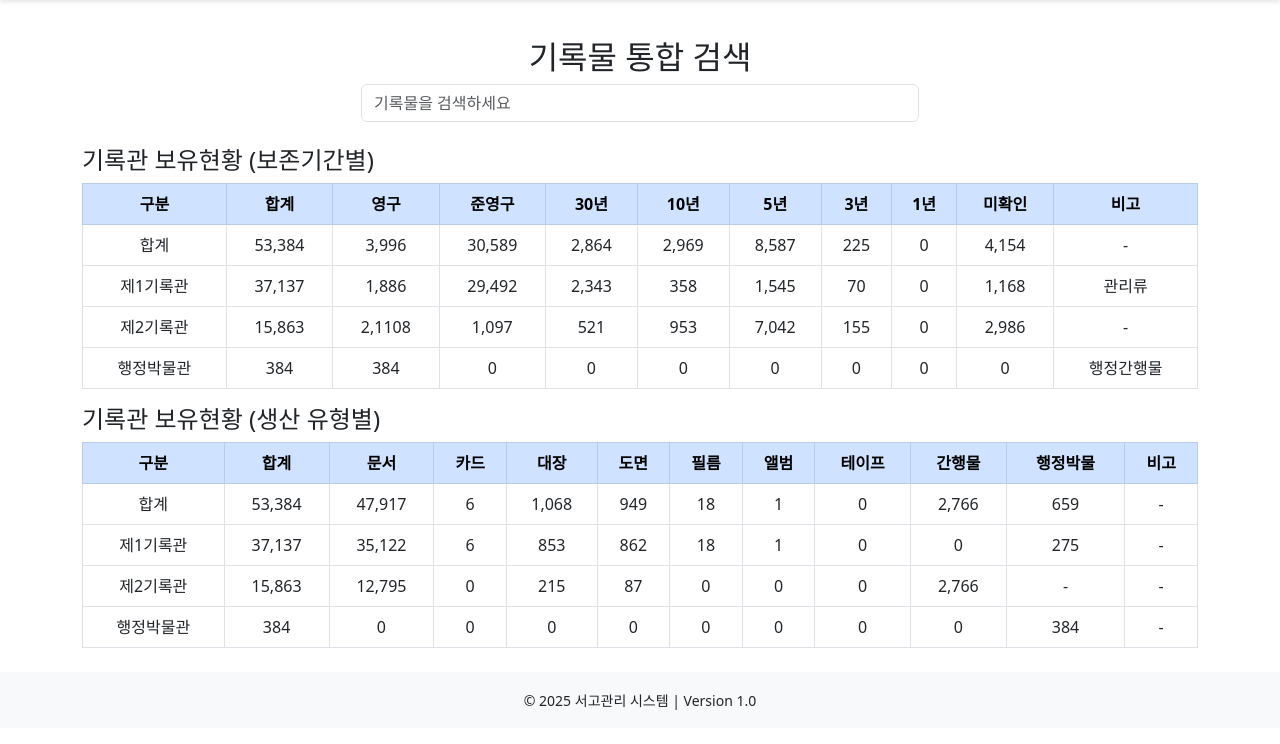
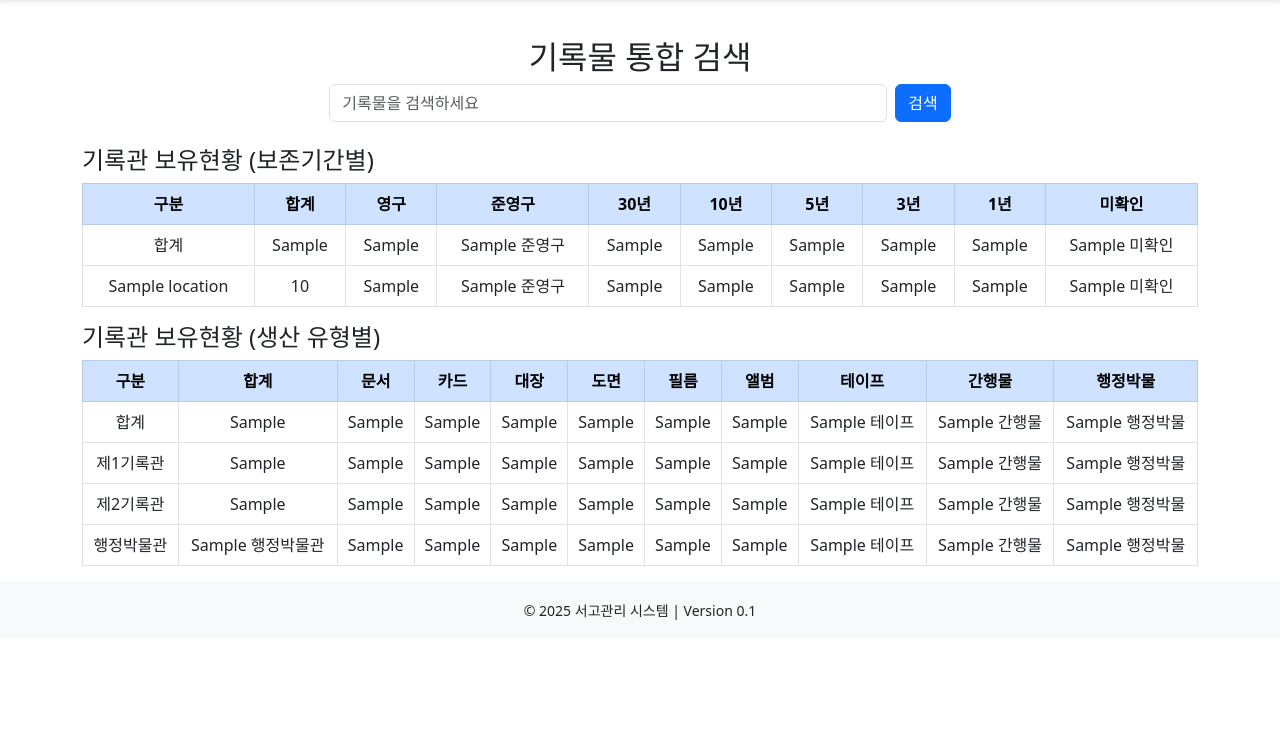
Before and after one commit to boiled-music/record_management, a Flask app: template templates/Main_Dashboard.html in a window 1280 px wide. Shown: the part 56-800 px from the top of the page. Run offline with Flask 3, Linux system fonts and the light colour scheme; the template is opened without the code that fills it: most values are stand-ins (such as "Sample title", 1, 10 or a date in 2020).

Commit message:
통계수정정

```diff
--- a/app.py
+++ b/app.py
@@ -1,5 +1,7 @@
-from flask import Flask, render_template, request
+from flask import Flask, render_template, request, send_file
 import mysql.connector
+import csv
+import io
 
 app = Flask(__name__)
 
@@ -14,10 +16,107 @@ def get_db_connection():
         collation='utf8mb4_general_ci'  # Collation 명시
     )
 
-# ✅ 메인 대시보드 페이지 (기본 페이지)
+# ✅ 보존기간 변환 매핑
+PRESERVATION_PERIOD_MAP = {
+    45: "영구",
+    40: "준영구",
+    30: "30년",
+    10: "10년",
+    5: "5년",
+    3: "3년",
+    1: "1년",
+    0: "미확인"
+}
+
+# ✅ 반출 순위 변환 매핑
+RETRIEVAL_PRIORITY_MAP = {
+    1: "1순위",
+    2: "2순위",
+    3: "3순위",
+    0: "미확인"
+}
+
+# ✅ 메인 대시보드 페이지 (통계 포함)
 @app.route('/')
 def main_dashboard():
-    return render_template('Main_Dashboard.html')  # 메인 대시보드 파일로 연결
+    conn = get_db_connection()
+    cursor = conn.cursor(dictionary=True)
+
+    # ✅ 보존기간별 통계 초기화
+    storage_data = {
+        "제1기록관": {p: 0 for p in PRESERVATION_PERIOD_MAP.values()},
+        "제2기록관": {p: 0 for p in PRESERVATION_PERIOD_MAP.values()},
+        "행정박물관": {p: 0 for p in PRESERVATION_PERIOD_MAP.values()}
+    }
+
+    total_sums = {p: 0 for p in PRESERVATION_PERIOD_MAP.values()}
+    total_sums["합계"] = 0  # 전체 합계 초기화
+
+    cursor.execute("""
+        SELECT storage_location, preservation_period, COUNT(*) AS total
+        FROM documents
+        WHERE storage_location IN ('제1기록관', '제2기록관', '행정박물관')
+        GROUP BY storage_location, preservation_period
+    """)
+
+    location_totals = {"제1기록관": 0, "제2기록관": 0, "행정박물관": 0}
+
+    for row in cursor.fetchall():
+        location = row["storage_location"]
+        period = PRESERVATION_PERIOD_MAP.get(row["preservation_period"], "미확인")
+
+        if location in storage_data:
+            storage_data[location][period] += row["total"]
+            location_totals[location] += row["total"]
+
+        total_sums[period] += row["total"]
+        total_sums["합계"] += row["total"]
+
+    # ✅ 생산 유형별 통계 초기화
+    format_data = {
+        "제1기록관": {f: 0 for f in ["문서", "카드", "대장", "도면", "필름", "앨범", "테이프", "간행물", "행정박물"]},
+        "제2기록관": {f: 0 for f in ["문서", "카드", "대장", "도면", "필름", "앨범", "테이프", "간행물", "행정박물"]},
+        "행정박물관": {f: 0 for f in ["문서", "카드", "대장", "도면", "필름", "앨범", "테이프", "간행물", "행정박물"]}
+    }
+
+    total_format_sums = {f: 0 for f in ["합계", "문서", "카드", "대장", "도면", "필름", "앨범", "테이프", "간행물", "행정박물"]}
+
+    location_format_totals = {"제1기록관": 0, "제2기록관": 0, "행정박물관": 0}
+
+    cursor.execute("""
+        SELECT storage_location, document_format, COUNT(*) AS total
+        FROM documents
+        WHERE storage_location IN ('제1기록관', '제2기록관', '행정박물관')
+        GROUP BY storage_location, document_format
+    """)
+
+    for row in cursor.fetchall():
+        location = row["storage_location"]
+        format_type = row["document_format"]
+
+        if location in format_data:
+            format_data[location][format_type] += row["total"]
+            location_format_totals[location] += row["total"]
+
+        total_format_sums[format_type] += row["total"]
+        total_format_sums["합계"] += row["total"]
+
+    cursor.close()
+    conn.close()
+
+    return render_template(
+        'Main_Dashboard.html',
+        storage_data=storage_data,
+        total_sums=total_sums,
+        format_data=format_data,
+        total_format_sums=total_format_sums,
+        location_totals=location_totals,
+        location_format_totals=location_format_totals
+    )
+
+if __name__ == '__main__':
+    app.run(debug=True)
+
 
 # ✅ 보유 문서 목록 페이지
 @app.route('/documents')
@@ -81,6 +180,11 @@ def documents():
     cursor.execute(query, params)
     documents = cursor.fetchall()
 
+    # ✅ 변환 적용 (보존기간, 반출 순위)
+    for doc in documents:
+        doc["preservation_period"] = PRESERVATION_PERIOD_MAP.get(doc["preservation_period"], "미확인")
+        doc["retrieval_priority"] = RETRIEVAL_PRIORITY_MAP.get(doc["retrieval_priority"], "미확인")
+
     # 전체 페이지 수 계산
     cursor.execute("SELECT COUNT(*) AS total FROM documents WHERE 1=1")
     total_documents = cursor.fetchone()['total']
@@ -105,6 +209,11 @@ def download_csv():
     cursor.execute("SELECT * FROM documents")
     documents = cursor.fetchall()
 
+    # ✅ 보존기간 및 반출 순위 변환 후 CSV 저장
+    for doc in documents:
+        doc["preservation_period"] = PRESERVATION_PERIOD_MAP.get(doc["preservation_period"], "미확인")
+        doc["retrieval_priority"] = RETRIEVAL_PRIORITY_MAP.get(doc["retrieval_priority"], "미확인")
+
     output = io.StringIO()
     writer = csv.DictWriter(output, fieldnames=documents[0].keys())
     writer.writeheader()
--- a/templates/Main_Dashboard.html
+++ b/templates/Main_Dashboard.html
@@ -28,15 +28,17 @@
         </div>
     </nav>
 
-    <!-- 메인 콘텐츠 -->
-    <div class="container my-4">
-        <div class="text-center mb-4">
+    <!-- ✅ 검색 기능 -->
+    <div class="container mt-4 text-center">
         <h2>기록물 통합 검색</h2>
-            <input type="text" class="form-control w-50 mx-auto" placeholder="기록물을 검색하세요">
+        <form method="GET" action="/documents" class="d-flex justify-content-center">
+            <input type="text" name="search_query" class="form-control w-50" placeholder="기록물을 검색하세요" value="{{ request.args.get('search_query', '') }}">
+            <button type="submit" class="btn btn-primary ms-2">검색</button>
+        </form>
     </div>
 
-        <!-- 통계자료 -->
-        <div class="statistics">
+    <!-- ✅ 기록관 보유현황 (보존기간별) -->
+    <div class="container mt-4">
         <h4>기록관 보유현황 (보존기간별)</h4>
         <table class="table table-bordered text-center">
             <thead class="table-primary">
@@ -51,29 +53,37 @@
                     <th>3년</th>
                     <th>1년</th>
                     <th>미확인</th>
-                        <th>비고</th>
                 </tr>
             </thead>
             <tbody>
                 <tr>
                     <td>합계</td>
-                        <td>53,384</td><td>3,996</td><td>30,589</td><td>2,864</td><td>2,969</td><td>8,587</td><td>225</td><td>0</td><td>4,154</td><td>-</td>
+                    <td>{{ total_sums["합계"] }}</td>
+                    <td>{{ total_sums["영구"] }}</td>
+                    <td>{{ total_sums["준영구"] }}</td>
+                    <td>{{ total_sums["30년"] }}</td>
+                    <td>{{ total_sums["10년"] }}</td>
+                    <td>{{ total_sums["5년"] }}</td>
+                    <td>{{ total_sums["3년"] }}</td>
+                    <td>{{ total_sums["1년"] }}</td>
+                    <td>{{ total_sums["미확인"] }}</td>
                 </tr>
+                {% for location, data in storage_data.items() %}
                 <tr>
-                        <td>제1기록관</td>
-                        <td>37,137</td><td>1,886</td><td>29,492</td><td>2,343</td><td>358</td><td>1,545</td><td>70</td><td>0</td><td>1,168</td><td>관리류</td>
+                    <td>{{ location }}</td>
+                    <td>{{ location_totals[location] }}</td>
+                    <td>{{ data["영구"] }}</td>
+                    <td>{{ data["준영구"] }}</td>
+                    <td>{{ data["30년"] }}</td>
+                    <td>{{ data["10년"] }}</td>
+                    <td>{{ data["5년"] }}</td>
+                    <td>{{ data["3년"] }}</td>
+                    <td>{{ data["1년"] }}</td>
+                    <td>{{ data["미확인"] }}</td>
                 </tr>
-                    <tr>
-                        <td>제2기록관</td>
-                        <td>15,863</td><td>2,1108</td><td>1,097</td><td>521</td><td>953</td><td>7,042</td><td>155</td><td>0</td><td>2,986</td><td>-</td>
-                    </tr>
-                    <tr>
-                        <td>행정박물관</td>
-                        <td>384</td><td>384</td><td>0</td><td>0</td><td>0</td><td>0</td><td>0</td><td>0</td><td>0</td><td>행정간행물</td>
-                    </tr>
+                {% endfor %}
             </tbody>
         </table>
-
         <h4>기록관 보유현황 (생산 유형별)</h4>
         <table class="table table-bordered text-center">
             <thead class="table-primary">
@@ -89,34 +99,47 @@
                     <th>테이프</th>
                     <th>간행물</th>
                     <th>행정박물</th>
-                        <th>비고</th>
                 </tr>
             </thead>
             <tbody>
+                <!-- ✅ 전체 합계 -->
                 <tr>
                     <td>합계</td>
-                        <td>53,384</td><td>47,917</td><td>6</td><td>1,068</td><td>949</td><td>18</td><td>1</td><td>0</td><td>2,766</td><td>659</td><td>-</td>
+                    <td>{{ total_format_sums["합계"] }}</td>
+                    <td>{{ total_format_sums["문서"] }}</td>
+                    <td>{{ total_format_sums["카드"] }}</td>
+                    <td>{{ total_format_sums["대장"] }}</td>
+                    <td>{{ total_format_sums["도면"] }}</td>
+                    <td>{{ total_format_sums["필름"] }}</td>
+                    <td>{{ total_format_sums["앨범"] }}</td>
+                    <td>{{ total_format_sums["테이프"] }}</td>
+                    <td>{{ total_format_sums["간행물"] }}</td>
+                    <td>{{ total_format_sums["행정박물"] }}</td>
                 </tr>
+
+                <!-- ✅ 제1기록관, 제2기록관, 행정박물관 개별 데이터 추가 -->
+                {% for location in ["제1기록관", "제2기록관", "행정박물관"] %}
                 <tr>
-                        <td>제1기록관</td>
-                        <td>37,137</td><td>35,122</td><td>6</td><td>853</td><td>862</td><td>18</td><td>1</td><td>0</td><td>0</td><td>275</td><td>-</td>
+                    <td>{{ location }}</td>
+                    <td>{{ location_format_totals.get(location, 0) }}</td>
+                    <td>{{ format_data[location].get("문서", 0) }}</td>
+                    <td>{{ format_data[location].get("카드", 0) }}</td>
+                    <td>{{ format_data[location].get("대장", 0) }}</td>
+                    <td>{{ format_data[location].get("도면", 0) }}</td>
+                    <td>{{ format_data[location].get("필름", 0) }}</td>
+                    <td>{{ format_data[location].get("앨범", 0) }}</td>
+                    <td>{{ format_data[location].get("테이프", 0) }}</td>
+                    <td>{{ format_data[location].get("간행물", 0) }}</td>
+                    <td>{{ format_data[location].get("행정박물", 0) }}</td>
                 </tr>
-                    <tr>
-                        <td>제2기록관</td>
-                        <td>15,863</td><td>12,795</td><td>0</td><td>215</td><td>87</td><td>0</td><td>0</td><td>0</td><td>2,766</td><td>-</td><td>-</td>
-                    </tr>
-                    <tr>
-                        <td>행정박물관</td>
-                        <td>384</td><td>0</td><td>0</td><td>0</td><td>0</td><td>0</td><td>0</td><td>0</td><td>0</td><td>384</td><td>-</td>
-                    </tr>
+                {% endfor %}
             </tbody>
         </table>
-        </div>
     </div>
 
     <!-- Footer -->
     <footer class="text-center py-3 bg-light">
-        <small>© 2025 서고관리 시스템 | Version 1.0</small>
+        <small>© 2025 서고관리 시스템 | Version 0.1</small>
     </footer>
 
     <script src="https://cdn.jsdelivr.net/npm/bootstrap@5.3.0/dist/js/bootstrap.bundle.min.js"></script>
```
Also changed, not shown: record_management_backup.sql (added, +56 -0 lines). Lines whose indentation alone changed are shown as unchanged.
